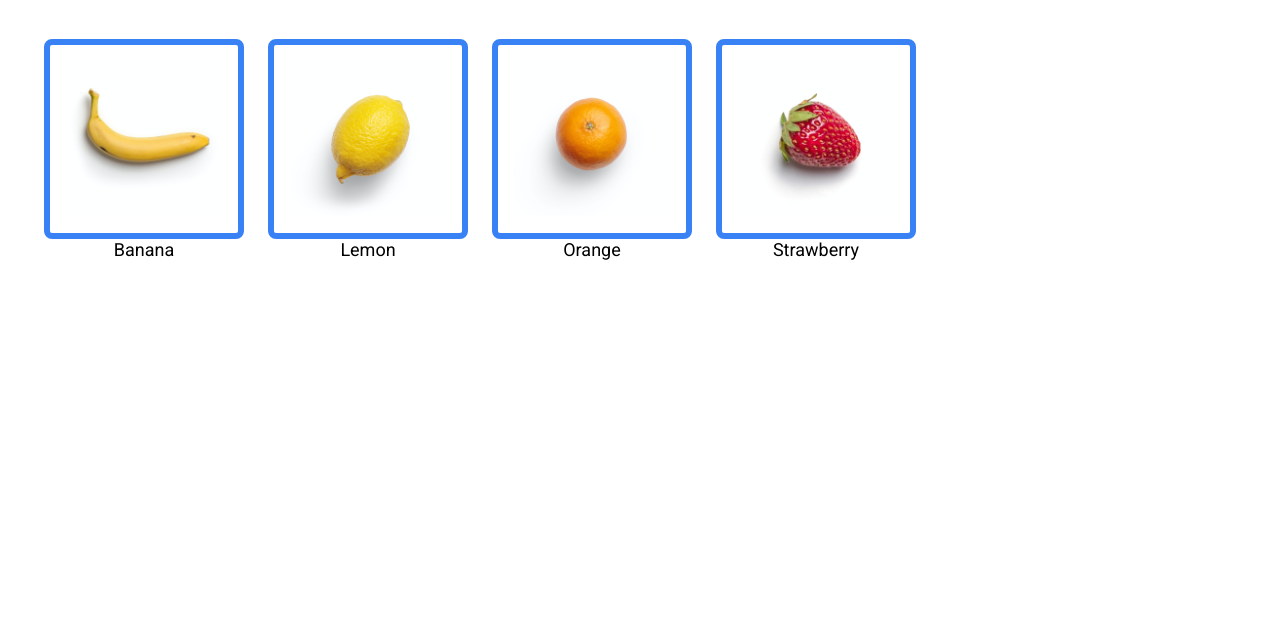
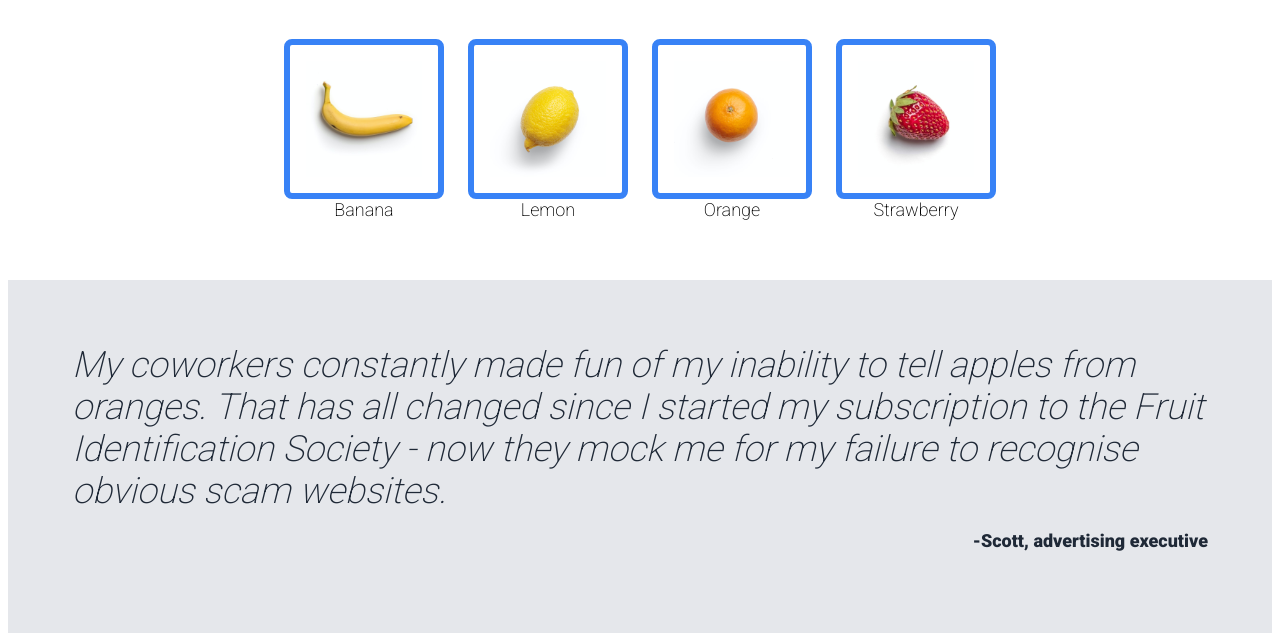
Before and after one commit to MJC-code/landingpage, a plain HTML site: page index.html in a window 1280 px wide. Shown: the part 512-1153 px from the top of the page. Before the commit the page ends 800 px from the top, so only its background shows below. Drawn offline with Linux system fonts and the light colour scheme.

Commit message:
Add testimonial section

```diff
--- a/index.html
+++ b/index.html
@@ -25,7 +25,7 @@
 
     <div class="hero-container">
         <div class="hero-left">
-            <h1>Do you really know your fruit?</h1>
+            <h1>Fruit knowledge letting you down?</h1>
             <p>For only $7.99 a month, we teach you to identify over 8 different types of fruit.
                 Subscribers also gain access  to our exclusive Fruitopedia.
             </p>
@@ -61,6 +61,12 @@
         </div>
 
     </div>
+    <div class="testimonial-container">
+        My coworkers constantly made fun of my inability to tell apples from oranges.
+        That has all changed since I started my subscription to the Fruit Identification Society - now they
+        mock me for my failure to recognise obvious scam websites.
+        <p>-Scott, advertising executive</p>
+    </div>
 
 
 
--- a/style.css
+++ b/style.css
@@ -1,4 +1,4 @@
-@import url('https://fonts.googleapis.com/css2?family=Roboto:wght@400;700;900&display=swap');
+@import url('https://fonts.googleapis.com/css2?family=Roboto:wght@200,400;700;900&display=swap');
 /*
 * {
     border: solid red 1px;
@@ -65,11 +65,13 @@ ul {
     padding-left: 24px;
     padding-right: 24px;
     flex-wrap: wrap;
+    margin-bottom: 48px;
+    justify-content: center;
 }
 
 .info-box {
     justify-content: center;
-    width: 200px;
+    width: 160px;
     padding: 12px;
     flex: 0 0 auto;
     text-align: center;
@@ -85,7 +87,15 @@ ul {
     flex: 0 0 auto;
 }
 
+.testimonial-container {
+    background-color: #E5E7EB;
+    padding: 64px;
+    font-size: 36px;
+    color: #1F2937;
+    font-style: italic;
+    font-weight: 200;
 
+}
 
 
 a:link, a:visited, a:hover, a:active {
@@ -106,6 +116,13 @@ p {
     color: #E5E7EB;
 }
 
+.testimonial-container p {
+    font-size: 18px;
+    font-style: normal;
+    color: #1F2937;
+    font-weight: 900;
+    text-align: right;
+}
 h2 {
     font-size: 36px;
     font-weight: 900;
```
Also changed, not shown: images/grapes.jpg (deleted), images/kiwifruit.jpg (deleted).
